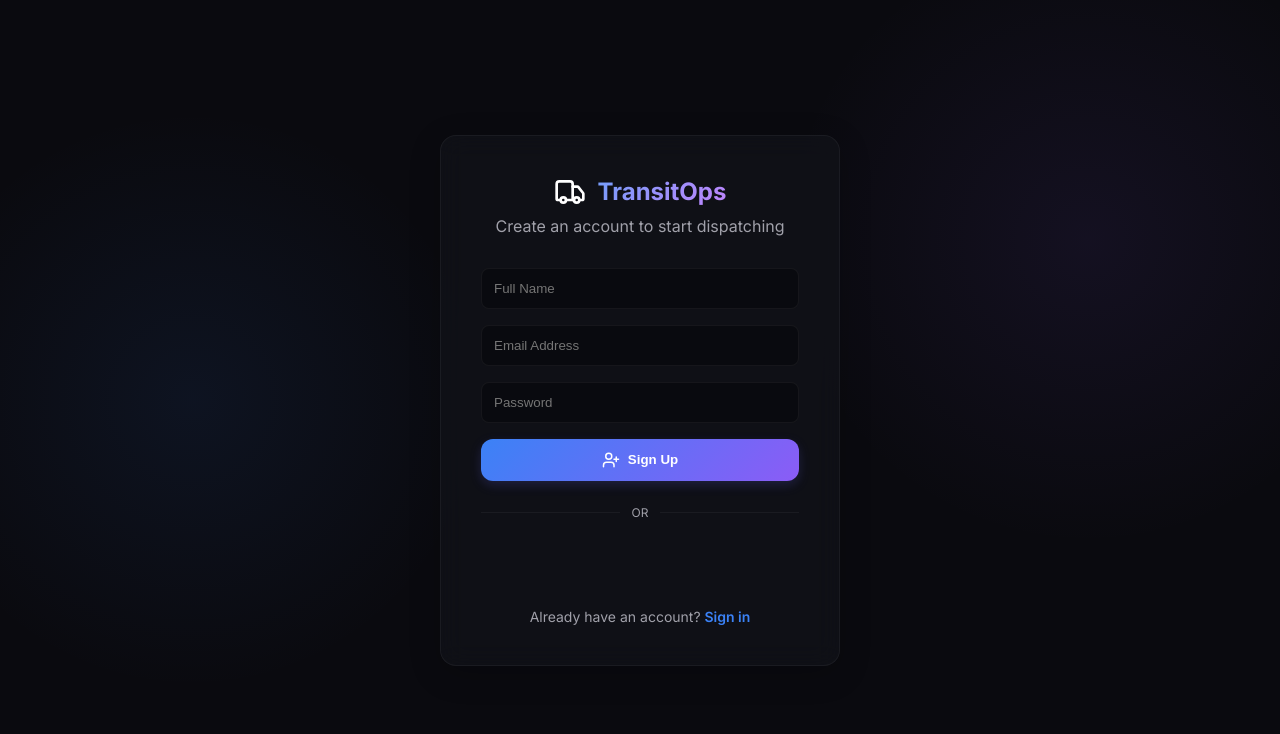
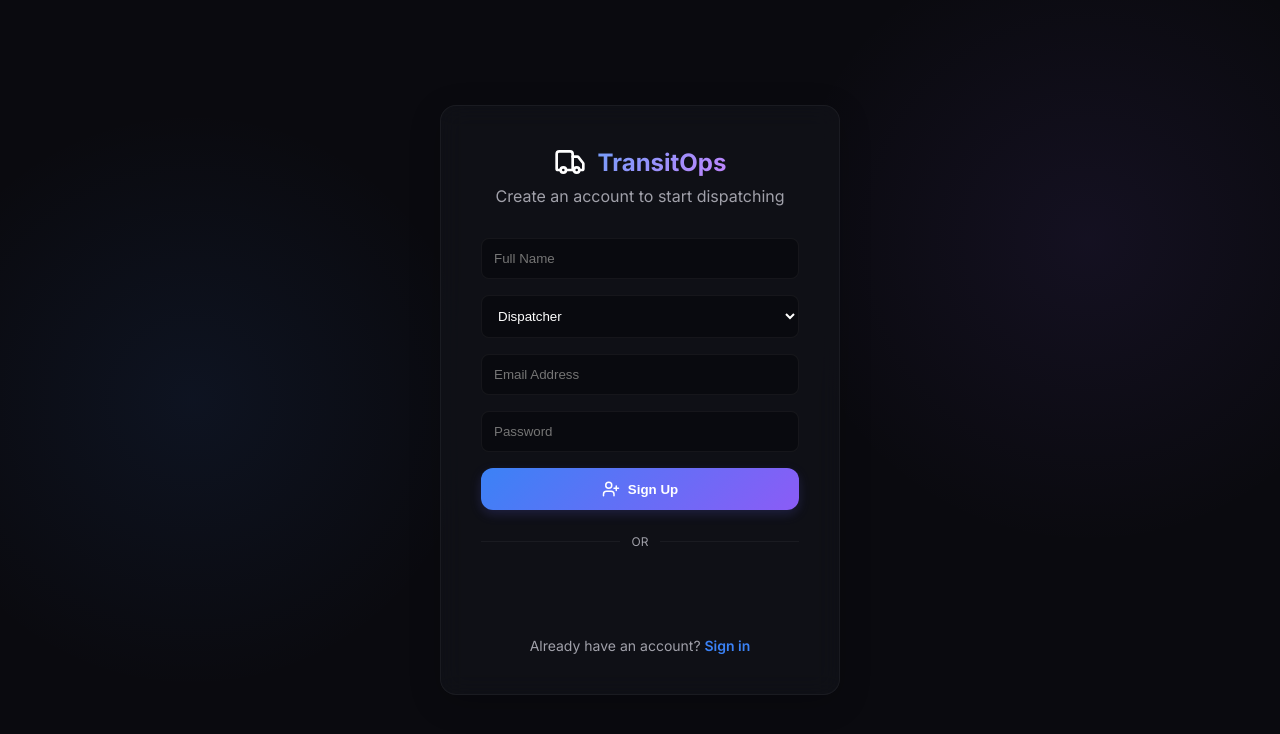
Before and after one commit to srimathidhinakaran/odoo-2026, a React app in the folder frontend/: page / in a window 1280 px wide. Both pictures are taken after a click on the element "Sign up". Shown: the top 734 px of the page. Built offline with nearby package versions, Linux system fonts and the light colour scheme; no server answers; the HTML template or start-up script is replaced by a standard one.

Commit message:
Add role selection in auth and display user profile in layout

```diff
--- a/frontend/src/components/Layout.jsx
+++ b/frontend/src/components/Layout.jsx
@@ -2,6 +2,8 @@ import { Outlet, NavLink } from 'react-router-dom';
 import { LayoutDashboard, Truck, Users, Send, Map, Wrench, Fuel, DollarSign } from 'lucide-react';
 
 const Layout = ({ onLogout }) => {
+  const user = JSON.parse(localStorage.getItem('user') || 'null');
+
   return (
     <div className="app-container">
       <aside className="sidebar">
@@ -46,6 +48,12 @@ const Layout = ({ onLogout }) => {
         </nav>
 
         <div className="sidebar-logout">
+          {user && (
+            <div style={{ padding: '12px 16px', marginBottom: '8px', background: 'rgba(255,255,255,0.05)', borderRadius: '12px' }}>
+              <div style={{ fontWeight: '600', fontSize: '14px', color: 'white' }}>{user.name}</div>
+              <div style={{ fontSize: '12px', color: 'var(--accent-primary)', marginTop: '2px' }}>{user.role}</div>
+            </div>
+          )}
           <button onClick={onLogout} className="nav-link logout-btn">
             Log Out
           </button>
--- a/frontend/src/pages/Auth.jsx
+++ b/frontend/src/pages/Auth.jsx
@@ -6,7 +6,7 @@ import { loginUser, registerUser, googleAuth } from '../services/api';
 
 const Auth = ({ onAuthSuccess }) => {
   const [isLogin, setIsLogin] = useState(true);
-  const [formData, setFormData] = useState({ name: '', email: '', password: '' });
+  const [formData, setFormData] = useState({ name: '', email: '', password: '', role: 'Dispatcher' });
 
   const handleManualAuth = async (e) => {
     e.preventDefault();
@@ -52,6 +52,7 @@ const Auth = ({ onAuthSuccess }) => {
 
         <form onSubmit={handleManualAuth} style={{ display: 'flex', flexDirection: 'column', gap: '16px', marginBottom: '24px' }}>
           {!isLogin && (
+            <>
               <input
                 type="text"
                 placeholder="Full Name"
@@ -60,6 +61,15 @@ const Auth = ({ onAuthSuccess }) => {
                 onChange={(e) => setFormData({...formData, name: e.target.value})}
                 required
               />
+              <select
+                style={{ width: '100%', padding: '12px', borderRadius: '8px', background: 'rgba(0,0,0,0.3)', border: '1px solid var(--glass-border)', color: 'white' }}
+                value={formData.role}
+                onChange={(e) => setFormData({...formData, role: e.target.value})}
+              >
+                <option value="Dispatcher">Dispatcher</option>
+                <option value="Admin">Admin / Fleet Manager</option>
+              </select>
+            </>
           )}
           <input
             type="email"
```
Lines whose indentation alone changed are shown as unchanged.
